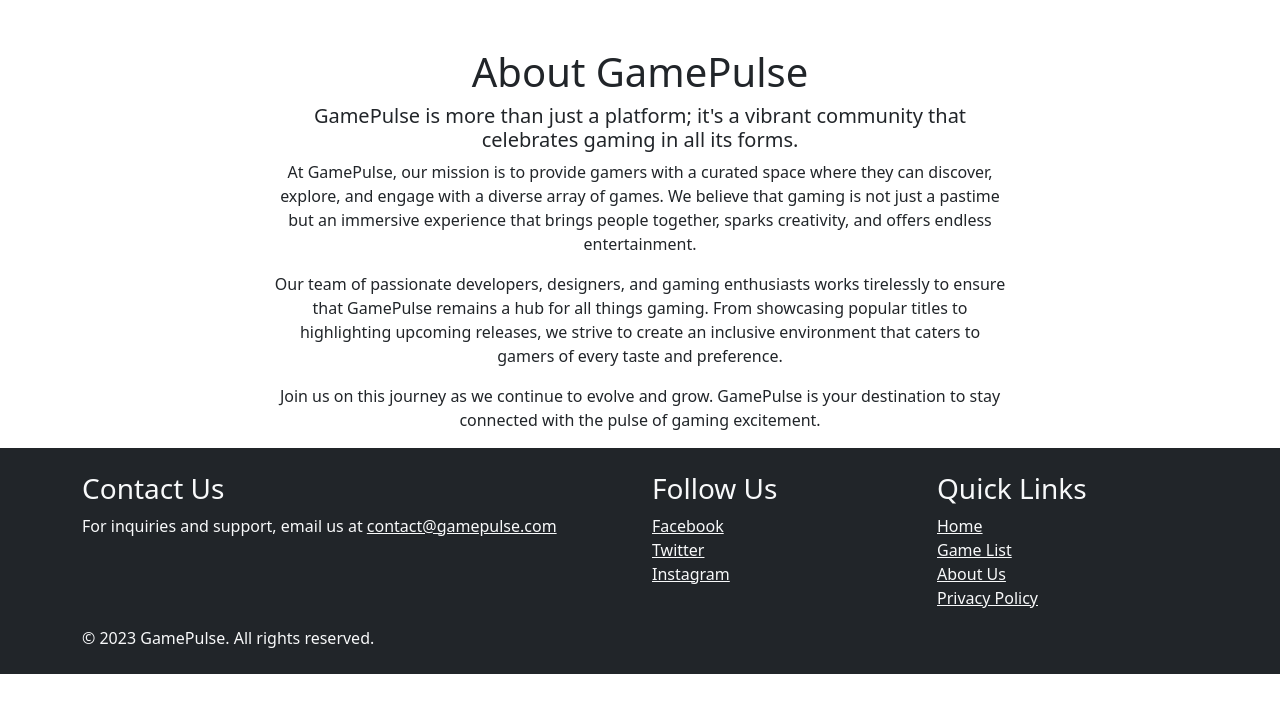
After one commit to DoonOnthon/GamePulse, a PHP site: page /aboutus.php in a window 1280 px wide. The commit adds this page. Shown: the top 713 px of the page. Run offline with PHP 8.4, Linux system fonts and the light colour scheme.

Commit message:
+aboutus -- removed some debugging code and fixed a category on a game.

```diff
--- /dev/null
+++ b/aboutus.php
@@ -0,0 +1,37 @@
+<!DOCTYPE html>
+<html>
+<!-- header -->
+<head>
+    <title>About GamePulse</title>
+    <!-- Include Bootstrap CSS -->
+    <link href="https://cdn.jsdelivr.net/npm/bootstrap@5.3.0/dist/css/bootstrap.min.css" rel="stylesheet">
+    <!-- Include your custom stylesheet -->
+    <link href="stylesheet.css" rel="stylesheet">
+</head>
+
+<body>
+    <!-- Navbar (if applicable) -->
+    <!-- Include Navbar from another file or code it here -->
+
+    <!-- Main Content -->
+    <div class="container mt-5">
+        <div class="row">
+            <div class="col-md-8 offset-md-2 text-center">
+                <h1>About GamePulse</h1>
+                <h2 class="lead">GamePulse is more than just a platform; it's a vibrant community that celebrates gaming in all its forms.</h2>
+                <p>At GamePulse, our mission is to provide gamers with a curated space where they can discover, explore, and engage with a diverse array of games. We believe that gaming is not just a pastime but an immersive experience that brings people together, sparks creativity, and offers endless entertainment.</p>
+                <p>Our team of passionate developers, designers, and gaming enthusiasts works tirelessly to ensure that GamePulse remains a hub for all things gaming. From showcasing popular titles to highlighting upcoming releases, we strive to create an inclusive environment that caters to gamers of every taste and preference.</p>
+                <p>Join us on this journey as we continue to evolve and grow. GamePulse is your destination to stay connected with the pulse of gaming excitement.</p>
+            </div>
+        </div>
+    </div>
+
+    <!-- Include Bootstrap JS -->
+    <script src="https://code.jquery.com/jquery-3.6.0.min.js"></script>
+    <script src="https://cdn.jsdelivr.net/npm/bootstrap@5.3.0/dist/js/bootstrap.min.js"></script>
+
+    <!-- Include the footer -->
+    <?php include 'includes/footer.inc.php'; ?>
+</body>
+
+</html>
--- a/includes/games_data.php
+++ b/includes/games_data.php
@@ -87,7 +87,7 @@ $games = [
     ],
     [
         'title' => 'Grand Theft Auto V',
-        'category' => ' q',
+        'category' => 'action-adventure',
         'release_date' => '2013-09-17',
         'sales_numbers' => '140,000,000',
         'github_username' => 'tetawiah',
--- a/includes/pagination.php
+++ b/includes/pagination.php
@@ -13,5 +13,5 @@ $startIndex = max(($currentPage - 1) * $itemsPerPage, 0);
 $gamesPage = array_slice($games, $startIndex, $itemsPerPage);
 
 // Debugging statements
-var_dump($totalItems, $itemsPerPage, $currentPage, $startIndex);
+//var_dump($totalItems, $itemsPerPage, $currentPage, $startIndex);
 ?>
```
